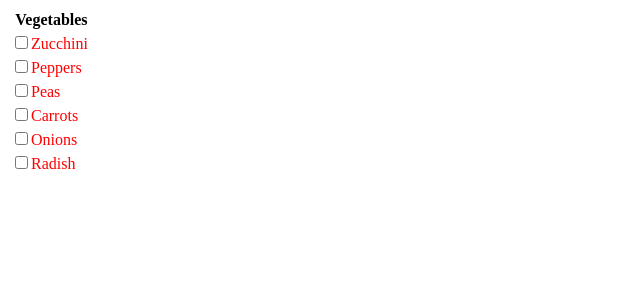
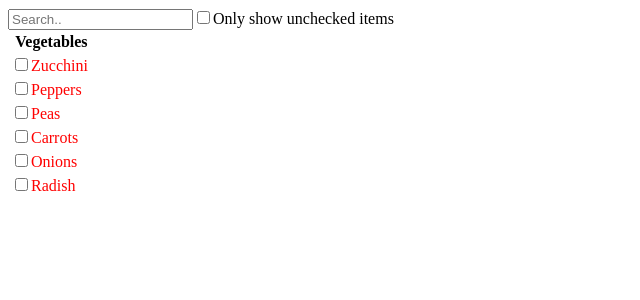
Before and after one commit to yepterence/GroceryBuddy, a React (Vite) app: page / in a window 1280 px wide. Shown: the top 300 px of the page, without its empty margins (0-640 px from the left). Built offline with nearby package versions, Linux system fonts and the light colour scheme.

Commit message:
Added search bar

```diff
--- a/src/App.tsx
+++ b/src/App.tsx
@@ -1,6 +1,5 @@
 import { useState } from "react";
-import reactLogo from "./assets/react.svg";
-import viteLogo from "/vite.svg";
+
 import "./App.css";
 
 let GroceryItems = [
@@ -11,8 +10,18 @@ let GroceryItems = [
   { category: "Vegetables", name: "Onions", checked: false },
   { category: "Vegetables", name: "Radish", checked: false },
 ];
-function App() {
-  function ProductCategoryRow({ category }) {
+
+function FilterableGroceryItems({ products }) {
+  const [filterText, setFilterText] = useState("");
+  const [uncheckedOnly, setUncheckedOnly] = useState(false);
+  return (
+    <>
+      <SearchBar filterText={filterText} unchecked={uncheckedOnly} />
+      <GroceryItemTable products={products} />
+    </>
+  );
+}
+function GroceryCategoryRow({ category }) {
   return (
     <tr>
       <th colSpan="2">{category}</th>
@@ -20,7 +29,7 @@ function App() {
   );
 }
 
-  function ProductRow({ product }) {
+function GroceryItemRow({ product }) {
   const name = product.checked ? (
     product.name
   ) : (
@@ -37,20 +46,20 @@ function App() {
   );
 }
 
-  function ProductTable({ products }) {
+function GroceryItemTable({ products }) {
   const rows = [];
   let lastCategory = null;
   products.forEach((product) => {
     if (product.category !== lastCategory) {
       rows.push(
-          <ProductCategoryRow
+        <GroceryCategoryRow
           category={product.category}
           key={product.category}
         />
       );
     }
 
-      rows.push(<ProductRow product={product} key={product.name} />);
+    rows.push(<GroceryItemRow product={product} key={product.name} />);
     lastCategory = product.category;
   });
   return (
@@ -59,12 +68,18 @@ function App() {
     </table>
   );
 }
-
+function SearchBar() {
   return (
-    <>
-      <ProductTable products={GroceryItems} />
-    </>
+    <form>
+      <input type="text" placeholder="Search.." />
+      <label>
+        <input type="checkbox" />
+        Only show unchecked items
+      </label>
+    </form>
   );
 }
 
-export default App;
+export default function App() {
+  return <FilterableGroceryItems products={GroceryItems} />;
+}
```
Lines whose indentation alone changed are shown as unchanged.
